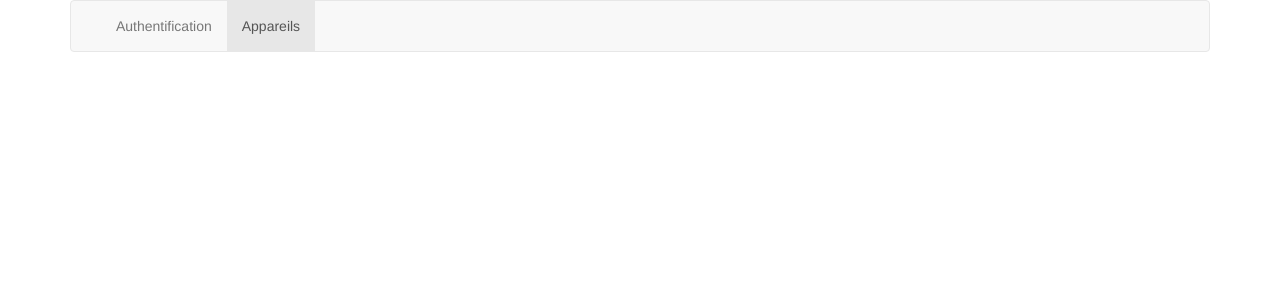
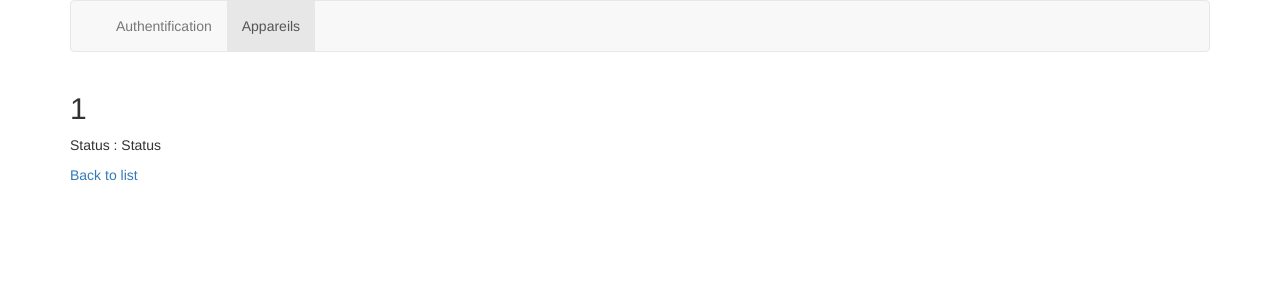
Before and after one commit to LeaDalibard/angular-learning, an Angular app: page /appareils/1 in a window 1280 px wide. Before the commit this address led to /. Shown: the top 300 px of the page. Built offline with nearby package versions, Linux system fonts and the light colour scheme.

Commit message:
Inject ActivatedRoute and used snapshot to get id from url

```diff
--- a/src/app/app.module.ts
+++ b/src/app/app.module.ts
@@ -11,9 +11,11 @@
 import { AppareilViewComponent } from './appareil-view/appareil-view.component';
 import { Routes } from '@angular/router';
 import {RouterModule} from '@angular/router';
+import { SingleAppareilComponent } from './single-appareil/single-appareil.component';
 
 const appRoutes: Routes = [
   { path: 'appareils', component: AppareilViewComponent },
+  { path: 'appareils/:id', component: SingleAppareilComponent },
   { path: 'auth', component: AuthComponent },
   { path: '', component: AppareilViewComponent }
 ];
@@ -24,7 +26,8 @@
     MyFirstComponentComponent,
     AppareilComponent,
     AuthComponent,
-    AppareilViewComponent
+    AppareilViewComponent,
+    SingleAppareilComponent
   ],
   imports: [
     BrowserModule,
--- /dev/null
+++ b/src/app/single-appareil/single-appareil.component.html
@@ -0,0 +1,4 @@
+<h2>{{name}}</h2>
+<p>Status : {{status}}</p>
+
+<a routerLink="/appareils">Back to list</a>
--- /dev/null
+++ b/src/app/single-appareil/single-appareil.component.ts
@@ -0,0 +1,22 @@
+import {Component, OnInit} from '@angular/core';
+import {AppareilService} from '../services/appareil.service';
+import {ActivatedRoute} from '@angular/router';
+
+@Component({
+  selector: 'app-single-appareil',
+  templateUrl: './single-appareil.component.html',
+  styleUrls: ['./single-appareil.component.scss']
+})
+export class SingleAppareilComponent implements OnInit {
+
+  constructor(private appareilService: AppareilService, private route:ActivatedRoute) {
+  }
+
+  name: string = 'Appareil';
+  status: string = 'Status';
+
+  ngOnInit(): void {
+    this.name=this.route.snapshot.params['id'];
+  }
+
+}
```
Also changed, not shown: src/app/single-appareil/single-appareil.component.scss (added).
